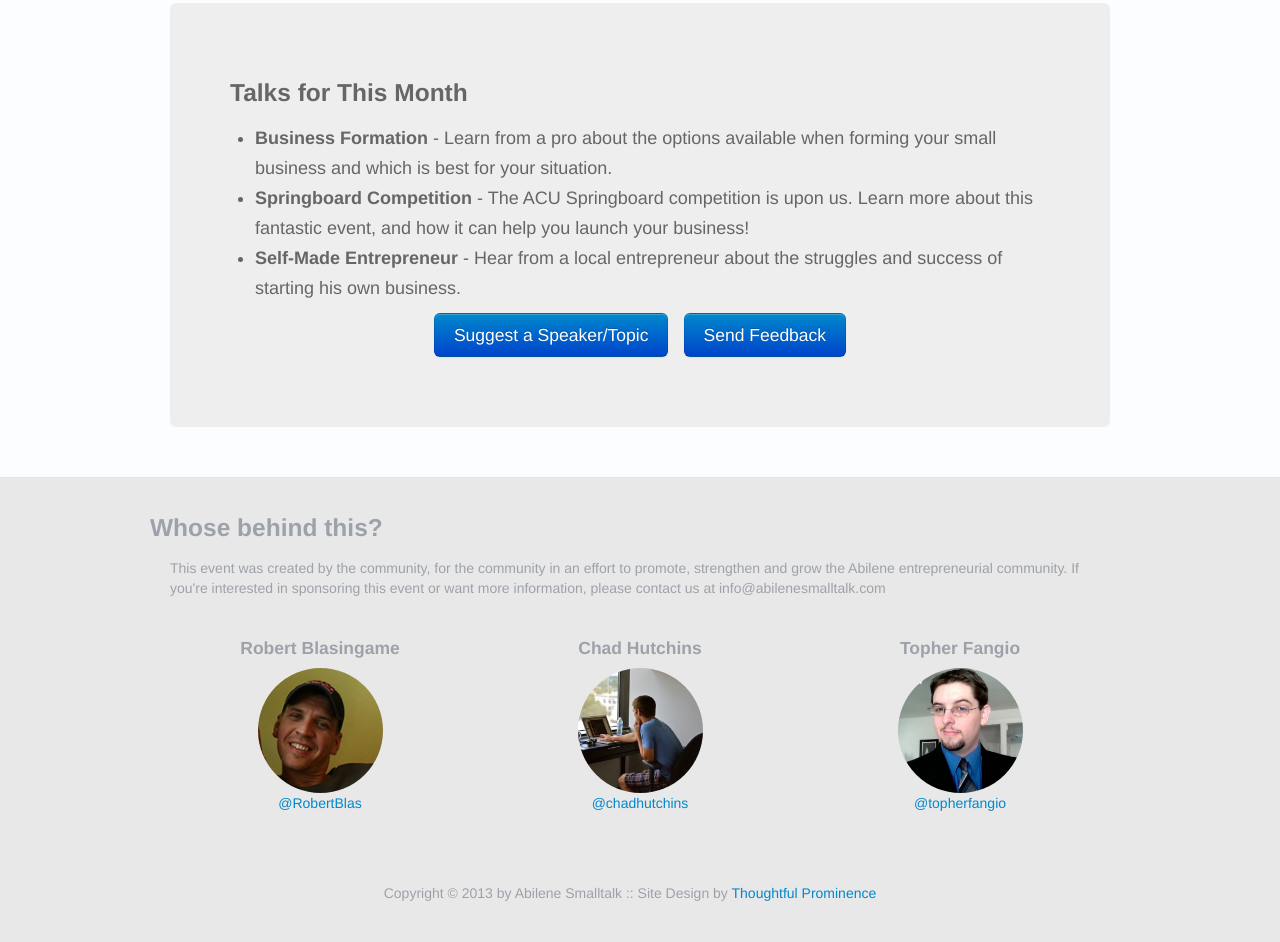
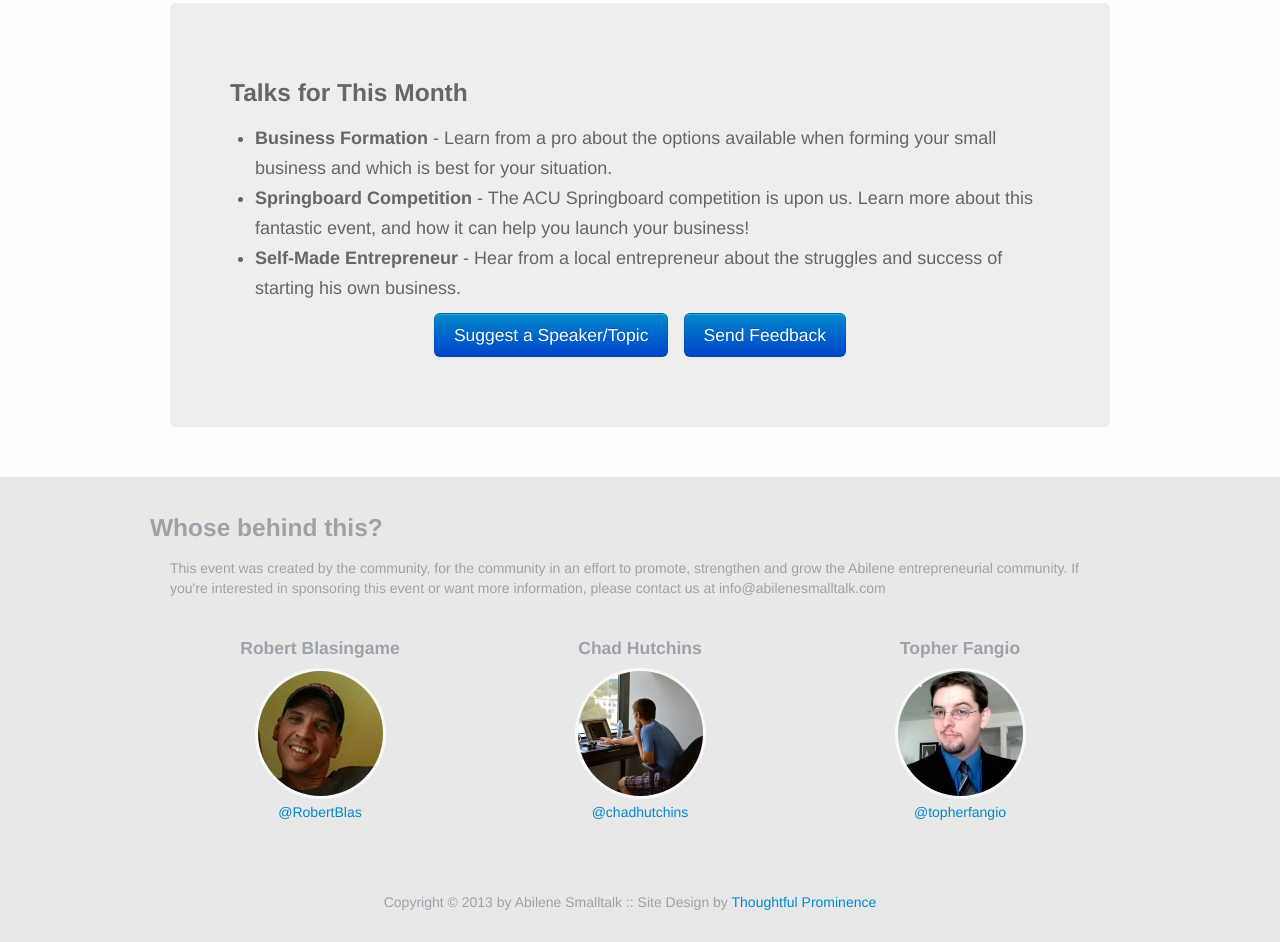
Before and after one commit to abilenesmalltalk/abilenesmalltalk.com, a plain HTML site: page index.html in a window 1280 px wide. Shown: the part 2109-3051 px from the top of the page. Drawn offline with nearby package versions, Linux system fonts and the light colour scheme; a script that the page names is missing.

Commit message:
Pretty up pictures at the bottom.

```diff
--- a/css/main.less
+++ b/css/main.less
@@ -61,6 +61,11 @@ body {
 
   .people {
     margin-top: 20px;
+
+    img {
+      border: 3px solid #F8F8F8;
+      margin-bottom: 3px;
+    }
   }
 
   .copyright {
```
